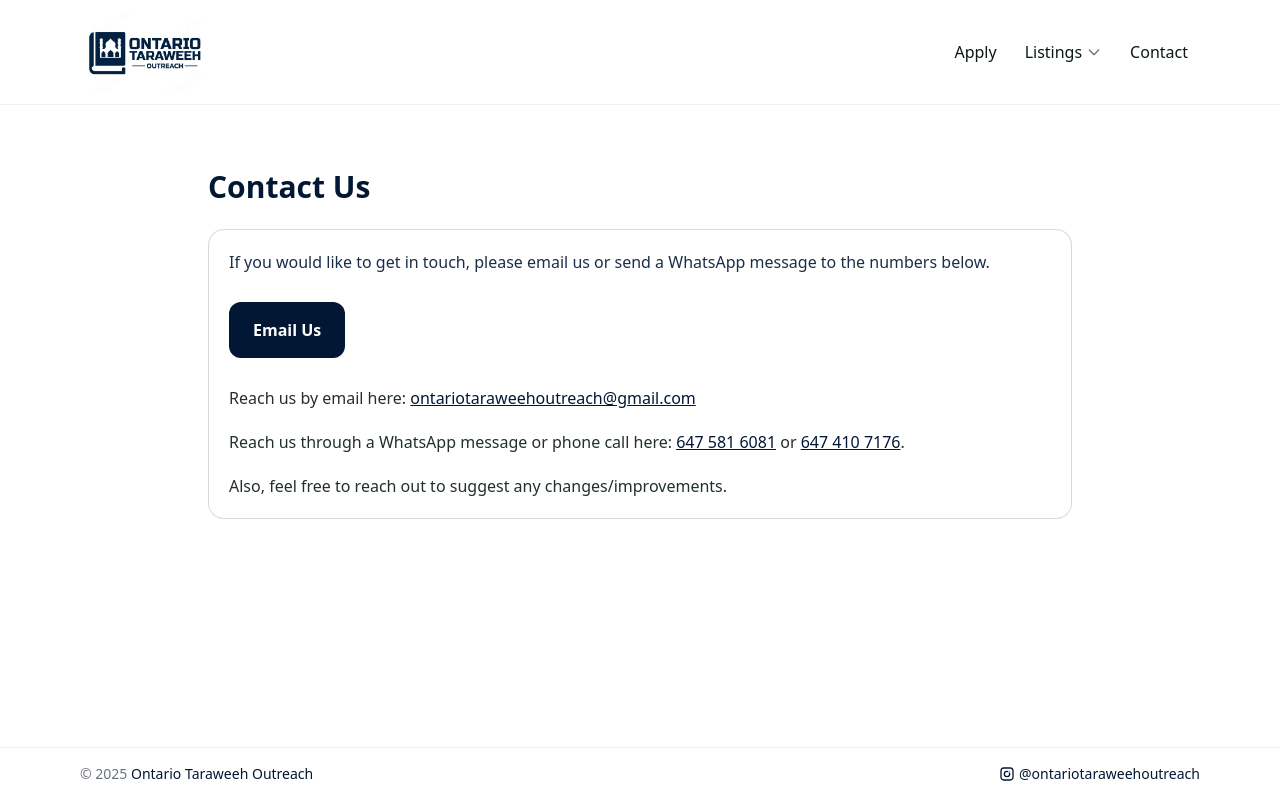
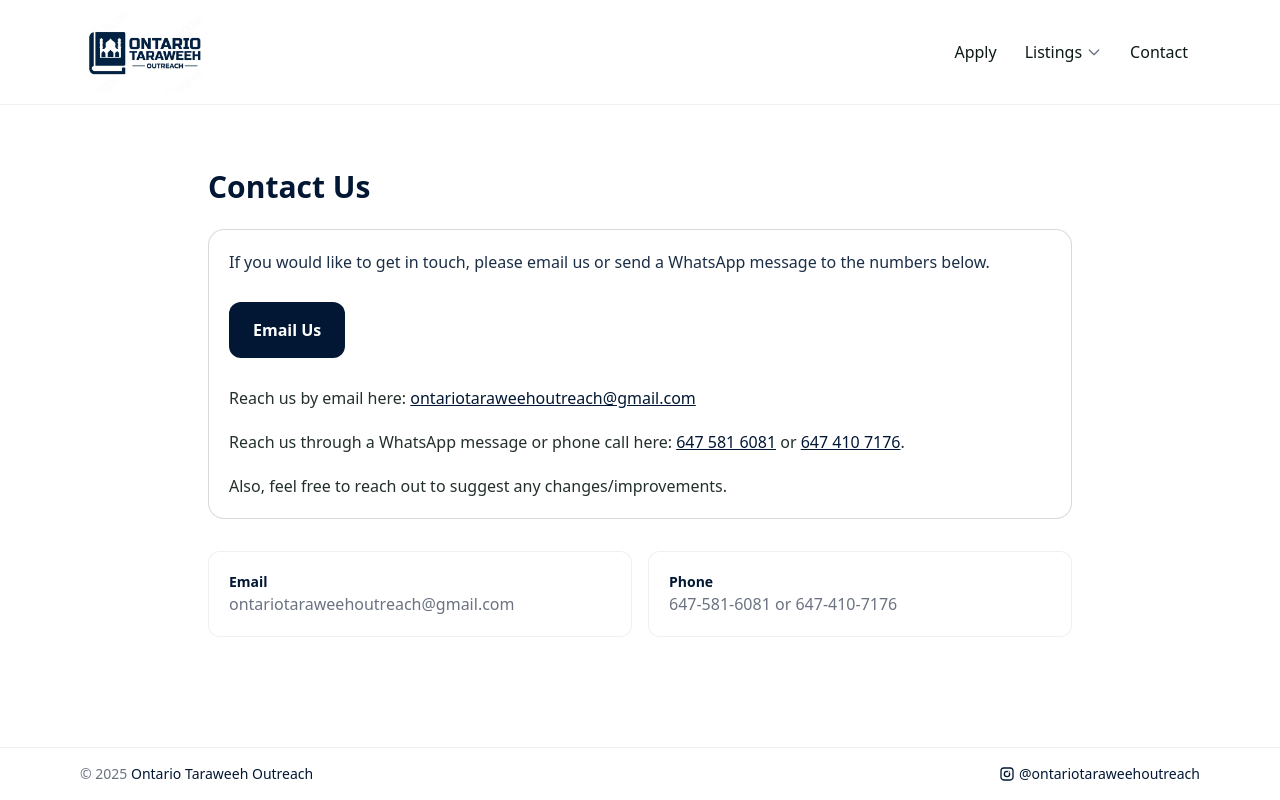
Before and after one commit to Zaydqadri/OTO_Web_Dev, a Next.js app: page /contact in a window 1280 px wide. Built offline with nearby package versions, Linux system fonts and the light colour scheme.

Commit message:
contact page organizing

```diff
--- a/src/pages/contact.tsx
+++ b/src/pages/contact.tsx
@@ -4,6 +4,7 @@ export default function ContactPage() {
   return (
     <section className="mx-auto max-w-4xl px-4 py-12">
       <h1 className="text-3xl font-bold mb-6 text-[var(--brand)]">Contact Us</h1>
+
       <div className="rounded-2xl border border-[color:rgb(0_0_0_/_0.15)] bg-white p-5 mb-6">
         <p className="mb-4 text-[var(--brand)]/90">
           If you would like to get in touch, please email us or send a WhatsApp message to the numbers below.
@@ -11,18 +12,14 @@ export default function ContactPage() {
 
         <a
           href={`mailto:${email}`}
-        className="inline-block mb-3   mt-3 px-6 py-4 rounded-xl bg-[var(--brand)] text-white text-md font-sm hover:bg-[var(--brand-700)] transition-colors font-semibold"
+          className="inline-block mb-3 mt-3 px-6 py-4 rounded-xl bg-[var(--brand)] text-white text-md font-sm hover:bg-[var(--brand-700)] transition-colors font-semibold"
         >
           Email Us
         </a>
 
-
         <p className="mt-4 mb-5 text-[var(--ink)]/90">
           Reach us by email here:{" "}
-        <a
-          href={`mailto:${email}`}
-          className="underline text-[var(--brand)]"
-        >
+          <a href={`mailto:${email}`} className="underline text-[var(--brand)]">
             {email}
           </a>
         </p>
@@ -41,6 +38,33 @@ export default function ContactPage() {
         <p className="mt-5 text-[var(--ink)]/90">
           Also, feel free to reach out to suggest any changes/improvements.
         </p>
+
+        {/* ✅ Added missing closing div here */}
+      </div>
+
+      <div className="mt-8 grid gap-4 md:grid-cols-2">
+        {[
+          ["Email", "ontariotaraweehoutreach@gmail.com"],
+          ["Phone", "(647) 581-6081 or (647) 410-7176"],
+        ].map(([t, d]) => {
+          const isEmail = t === "Email";
+          return (
+            <div key={t} className="rounded-xl border border-[color:rgb(0_0_0_/_0.06)] bg-white p-5">
+              <div className="text-sm font-semibold text-[var(--brand)]">{t}</div>
+              <div className="text-[var(--muted)]">
+                {isEmail ? (
+                  <a href={`mailto:${d}`} className="hover:underline">{d}</a>
+                ) : (
+                  <>
+                    <a href="tel:6475816081" className="hover:underline">647-581-6081</a>
+                    {" or "}
+                    <a href="tel:6474107176" className="hover:underline">647-410-7176</a>
+                  </>
+                )}
+              </div>
+            </div>
+          );
+        })}
       </div>
     </section>
   );
```
Lines whose indentation alone changed are shown as unchanged.
